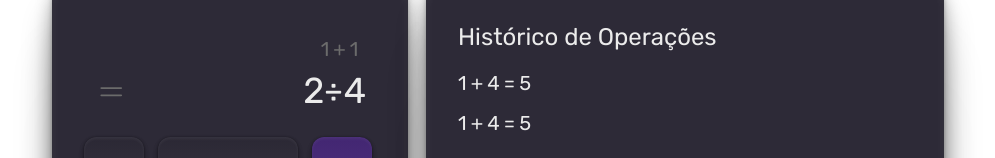
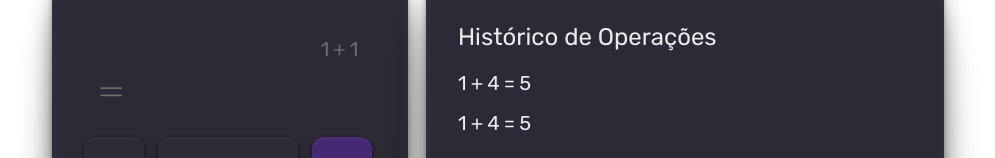
Before and after one commit to michaelprocha/calculator, a React (Vite) app: page / in a window 1280 px wide. Shown: the part 136-294 px from the top of the page, without its empty margins (142-1137 px from the left). Built offline with nearby package versions, Linux system fonts and the light colour scheme.

Commit message:
add useCalculator

```diff
--- a/src/App.jsx
+++ b/src/App.jsx
@@ -9,136 +9,55 @@ import Minus from './assets/Minus.svg'
 import Plus from './assets/Plus.svg'
 import ResultImage from './assets/Result.svg'
 import X from './assets/X.svg'
-import { useState } from "react"
+import useCalculator from "./hooks/useCalculator"
 
 function App() {
 
-  const [screen, setScreen] = useState([]);
-
-  const pressInput = (n) => {
-    screen.push(n);
-  };
-
-  const deleteLastInput = () => {
-    if (!screen.length) {
-      screen.pop();
-    }
-  };
-
-  const deleteAllInput = () => {
-    setScreen([])
-  };
-
-  const resultMath = () => {
-    if (!screen.length) {
-      let finalResult = 0;
-      let groupNumber = [];
-      let groupOperation = [];
-      let iNumber = 0;
-      let iOperation = 0;
-      const regexNumber = /^[0-9]$/g;
-      screen.forEach((char, iChar, allChars) => {
-        if (regexNumber.test(char) || char === ',') {
-          if (char === ',') {
-            groupNumber[iNumber] = `${groupNumber[iNumber]}.`
-          }
-          groupNumber[iNumber] = `${groupNumber[iNumber]}${char}`
-        } else {
-          if (allChars.length - 1 !== iChar) {
-            iNumber += 1;
-          }
-          if (!iOperation) {
-            groupOperation[iOperation] = char;
-          } else {
-            iOperation += 1;
-            groupOperation[iOperation] = char;
-          }
-        }
-      });
-      groupOperation.forEach((operation, i) => {
-        if (!i) {
-          switch (operation) {
-            case '+':
-              finalResult = parseInt(groupNumber[i]) + parseInt(groupNumber[i + 1])
-              break;
-            case '-':
-              finalResult = parseInt(groupNumber[i]) - parseInt(groupNumber[i + 1])
-              break;
-            case 'x':
-              finalResult = parseInt(groupNumber[i]) * parseInt(groupNumber[i + 1])
-              break;
-            case '÷':
-              finalResult = parseInt(groupNumber[i]) / parseInt(groupNumber[i + 1])
-              break;
-            default:
-              break;
-          }
-        } else {
-          switch (operation) {
-            case '+':
-              finalResult += parseInt(groupNumber[i + 1])
-              break;
-            case '-':
-              finalResult -= parseInt(groupNumber[i + 1])
-              break;
-            case 'x':
-              finalResult *= parseInt(groupNumber[i + 1])
-              break;
-            case '÷':
-              finalResult /= parseInt(groupNumber[i + 1])
-              break;
-            default:
-              break;
-          }
-        }
-      });
-      setScreen(finalResult);
-    }
-  }
+  const [pressInput, deleteLastInput, deleteAllInput, resultMath, screen, setScreen] = useCalculator();
 
   return (
     <main className="flex gap-4.5">
       <Calculator>
         <div className="grow flex flex-col gap-2">
           <Text style='tracking-[-0.02em] px-4.5 text-right text-xl text-text-history'>1 + 1</Text>
-          <Result />
+          <Result screen={screen} setScreen={setScreen}/>
         </div>
         <div className="grow flex flex-col gap-3">
           <GroupButtons>
-            <Button style="w-15 btn-black text-white">CE</Button>
-            <Button style="w-35 btn-black text-white">C</Button>
-            <Button style="w-15 btn-dark-purple text-white">
+            <Button onClick={() => deleteLastInput()} style="w-15 btn-black text-white">CE</Button>
+            <Button onClick={() => deleteAllInput()} style="w-35 btn-black text-white">C</Button>
+            <Button onClick={() => pressInput('÷')} style="w-15 btn-dark-purple text-white">
               <img src={Divide} alt="Divisão" />
             </Button>
           </GroupButtons>
           <GroupButtons>
-            <Button style="w-15.5 btn-black text-white">7</Button>
-            <Button style="w-15.5 btn-black text-white">8</Button>
-            <Button style="w-15.5 btn-black text-white">9</Button>
-            <Button style="w-15.5 btn-dark-purple text-white">
+            <Button onClick={() => pressInput('7')} style="w-15.5 btn-black text-white">7</Button>
+            <Button onClick={() => pressInput('8')} style="w-15.5 btn-black text-white">8</Button>
+            <Button onClick={() => pressInput('9')} style="w-15.5 btn-black text-white">9</Button>
+            <Button onClick={() => pressInput('x')} style="w-15.5 btn-dark-purple text-white">
               <img src={X} alt="Multiplicação" />
             </Button>
           </GroupButtons>
           <GroupButtons>
-            <Button style="w-15.5 btn-black text-white">4</Button>
-            <Button style="w-15.5 btn-black text-white">5</Button>
-            <Button style="w-15.5 btn-black text-white">6</Button>
-            <Button style="w-15.5 btn-dark-purple text-white">
+            <Button onClick={() => pressInput('4')} style="w-15.5 btn-black text-white">4</Button>
+            <Button onClick={() => pressInput('5')} style="w-15.5 btn-black text-white">5</Button>
+            <Button onClick={() => pressInput('6')} style="w-15.5 btn-black text-white">6</Button>
+            <Button onClick={() => pressInput('-')} style="w-15.5 btn-dark-purple text-white">
               <img src={Minus} alt="Subtração" />
             </Button>
           </GroupButtons>
           <GroupButtons>
-            <Button style="w-15.5 btn-black text-white">1</Button>
-            <Button style="w-15.5 btn-black text-white">2</Button>
-            <Button style="w-15.5 btn-black text-white">3</Button>
-            <Button style="w-15.5 btn-dark-purple text-white">
+            <Button onClick={() => pressInput('1')} style="w-15.5 btn-black text-white">1</Button>
+            <Button onClick={() => pressInput('2')} style="w-15.5 btn-black text-white">2</Button>
+            <Button onClick={() => pressInput('3')} style="w-15.5 btn-black text-white">3</Button>
+            <Button onClick={() => pressInput('+')} style="w-15.5 btn-dark-purple text-white">
               <img src={Plus} alt="Adição" />
             </Button>
           </GroupButtons>
           <GroupButtons>
-            <Button style="w-35 btn-black text-white">0</Button>
-            <Button style="w-15 btn-black text-white">,</Button>
-            <Button style="w-15 btn-light-purple text-white">
+            <Button onClick={() => pressInput('0')} style="w-35 btn-black text-white">0</Button>
+            <Button onClick={() => pressInput(',')} style="w-15 btn-black text-white">,</Button>
+            <Button onClick={() => resultMath()} style="w-15 btn-light-purple text-white">
               <img src={ResultImage} alt="Resultado" />
             </Button>
           </GroupButtons>
--- a/src/components/Result.jsx
+++ b/src/components/Result.jsx
@@ -1,18 +1,31 @@
-import { useState } from 'react'
+import { useEffect, useState } from 'react'
 import Equals from '../assets/Equals.svg'
 
-function Result() {
+function Result({ screen, setScreen }) {
 
-  const [test, setTest] = useState('2÷4');
+  const [stringScreen, setStringScreen] = useState('');
 
-  const teste = test.split('');
+  const pushNewInput = (e) => {
+    const newInput = e.target.value
+    console.log(newInput)
+    // const regexNumber = /^[0-9]$/g;
+    // if (condition) {
 
-  console.log(teste)
+    // }
+    const chars = newInput.split('')
+    console.log(chars)
+    setScreen([...chars])
+  }
+
+  useEffect(() => {
+    const newScreen = screen.join('')
+    setStringScreen(newScreen)
+  }, [screen]);
 
   return (
     <div className='relative px-4.5 flex justify-between'>
       <img className='w-1/10 absolute left-3 top-1.5 pointer-events-none' src={Equals} alt="Sinal de igual" />
-      <input className='uppercase text-text-result text-4xl max-w-66 text-right focus:outline-none' type='text' value={test} />
+      <input onChange={(e) => pushNewInput(e)} className='uppercase text-text-result text-4xl max-w-66 text-right focus:outline-none' type='text' value={stringScreen} />
     </div>
   )
 }
--- /dev/null
+++ b/src/hooks/useCalculator.js
@@ -0,0 +1,109 @@
+import { useState } from "react";
+
+const useCalculator = () => {
+
+  const [screen, setScreen] = useState([]);
+
+  const pressInput = (n) => {
+    setScreen([...screen, n])
+  };
+
+  const deleteLastInput = () => {
+    if (screen.length) {
+      const newScreen = Array.from(screen);
+      newScreen.pop()
+      setScreen(newScreen)
+    }
+  };
+
+  const deleteAllInput = () => {
+    setScreen([])
+  };
+
+  const resultMath = () => {
+    console.log('acionado')
+    if (screen.length) {
+      console.log('passou')
+      let finalResult = 0;
+      let groupNumber = [];
+      let groupOperation = [];
+      let iNumber = 0;
+      let iOperation = 0;
+      const regexNumber = /^[0-9]$/g;
+      const arrayForMath = Array.from(screen);
+      console.log(arrayForMath)
+      console.log(groupNumber[iNumber])
+      arrayForMath.forEach((char, iChar, allChars) => {
+        if (regexNumber.test(char) || char === ',') {
+          if (char === ',') {
+            if (groupNumber[iNumber]) {
+              groupNumber[iNumber] = `${groupNumber[iNumber]}.`
+            }else{
+              groupNumber[iNumber] = `.`
+            }
+          }else{
+            if (groupNumber[iNumber]) {
+              groupNumber[iNumber] = `${groupNumber[iNumber]}${char}`
+            } else {
+              groupNumber[iNumber] = `${char}`
+            }
+          }
+        } else {
+          if (allChars.length - 1 !== iChar) {
+            iNumber += 1;
+          }
+          if (!iOperation) {
+            groupOperation[iOperation] = char;
+          } else {
+            iOperation += 1;
+            groupOperation[iOperation] = char;
+          }
+        }
+      });
+      console.log(groupNumber)
+      console.log(groupOperation)
+      groupOperation.forEach((operation, i) => {
+        if (!i) {
+          switch (operation) {
+            case '+':
+              finalResult = parseFloat(groupNumber[i]) + parseFloat(groupNumber[i + 1])
+              break;
+            case '-':
+              finalResult = parseFloat(groupNumber[i]) - parseFloat(groupNumber[i + 1])
+              break;
+            case 'x':
+              finalResult = parseFloat(groupNumber[i]) * parseFloat(groupNumber[i + 1])
+              break;
+            case '÷':
+              finalResult = parseFloat(groupNumber[i]) / parseFloat(groupNumber[i + 1])
+              break;
+            default:
+              break;
+          }
+        } else {
+          switch (operation) {
+            case '+':
+              finalResult += parseFloat(groupNumber[i + 1])
+              break;
+            case '-':
+              finalResult -= parseFloat(groupNumber[i + 1])
+              break;
+            case 'x':
+              finalResult *= parseFloat(groupNumber[i + 1])
+              break;
+            case '÷':
+              finalResult /= parseFloat(groupNumber[i + 1])
+              break;
+            default:
+              break;
+          }
+        }
+      });
+      setScreen([finalResult]);
+    }
+  }
+
+  return [pressInput, deleteLastInput, deleteAllInput, resultMath, screen, setScreen]
+}
+
+export default useCalculator;
```
